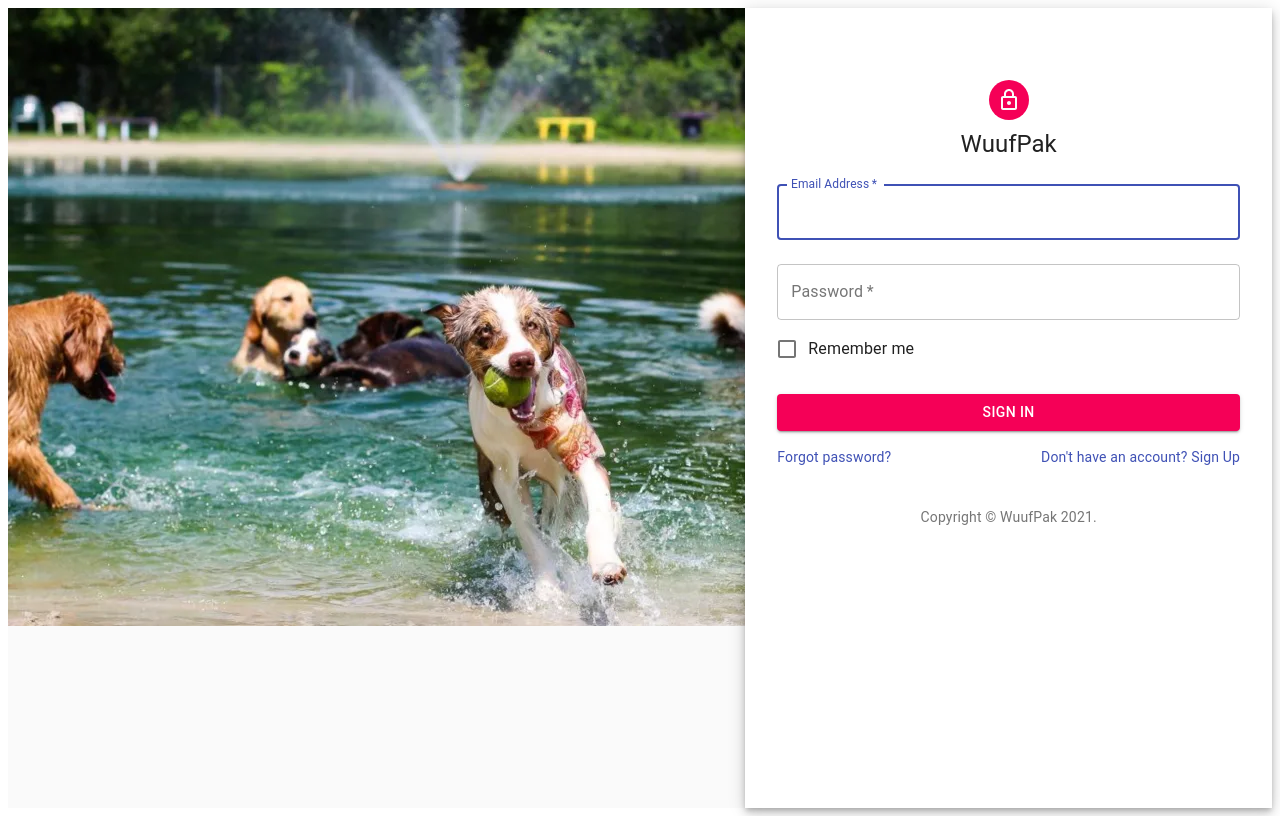
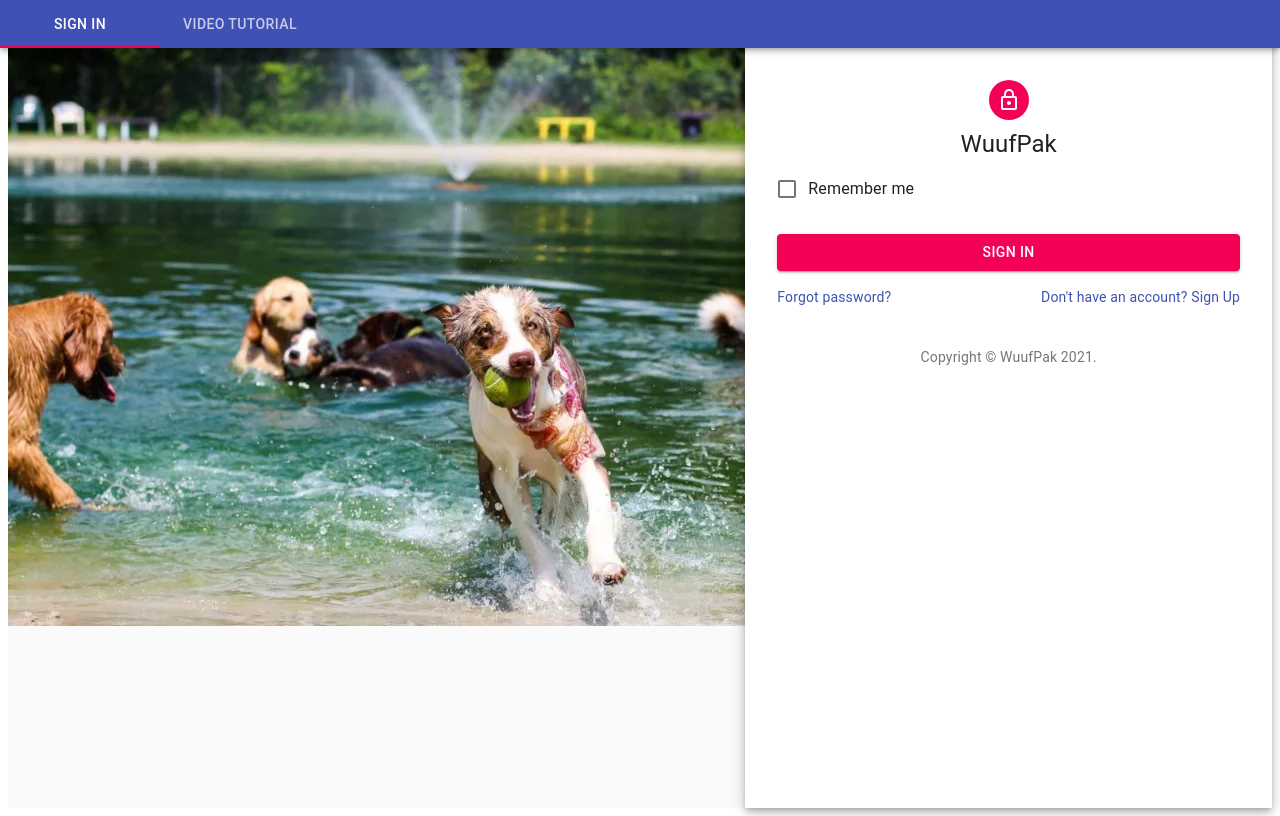
Before and after one commit to apat2010/WuufPak, a React (Create React App) app in the folder client/: page /SignIn in a window 1280 px wide. Built offline with nearby package versions, Linux system fonts and the light colour scheme; no server answers; the HTML template or start-up script is replaced by a standard one.

Commit message:
Integrated Auth). Began refactoring into pages.

```diff
--- a/client/src/App.jsx
+++ b/client/src/App.jsx
@@ -1,4 +1,5 @@
 import React, {useState, useEffect } from 'react';
+import {BrowserRouter, Route, Switch, Link } from 'react-router-dom';
 import axios from 'axios';
 import { Modal } from '@material-ui/core';
 import { makeStyles } from '@material-ui/core/styles';
@@ -8,13 +9,13 @@ import CssBaseline from '@material-ui/core/CssBaseline';
 import TextField from '@material-ui/core/TextField';
 import FormControlLabel from '@material-ui/core/FormControlLabel';
 import Checkbox from '@material-ui/core/Checkbox';
-import Link from '@material-ui/core/Link';
 import Paper from '@material-ui/core/Paper';
 import Box from '@material-ui/core/Box';
 import Grid from '@material-ui/core/Grid';
 import LockOutlinedIcon from '@material-ui/icons/LockOutlined';
 import Typography from '@material-ui/core/Typography';
 import { createMuiTheme } from '@material-ui/core/styles';
+import {Tabs, Tab, AppBar} from '@material-ui/core'
 
 
 import MainPage from './MainPage.jsx'
@@ -22,6 +23,7 @@ import Login from './components/login/Login.jsx'
 import Header from './components/Header/Header.jsx'
 
 export default function App() {
+  const routes = ['/SignIn', '/VideoTutorial'];
   const [showLogin, setShowLogin] = useState(true);
   const [userProfile, setUserProfile] = useState({});
   const [pakData, setPakData] = useState({});
@@ -86,7 +88,7 @@ export default function App() {
       setChatData(response.data)
 
       let chats = response.data;
-      console.log('chats are', chats)
+      console.log('chats are', chats);
       let chatProfiles = [];
       chats.map( (item) => {
         for (var i = 0; i < item.conversation.length; i++) {
@@ -124,9 +126,49 @@ export default function App() {
       lng: -122.08427,
     } // our location object from earlier
   return (
+<div>
     <div>
-     {showLogin ? <Login loggedIn={handleLogin} theme={theme}/> : null}
-     {!showLogin ? <MainPage userProfile={userProfile} pakData={pakData} chatData={chatData} feedData={feedData} postProfiles={postProfiles} chatProfiles={chatProfiles}downloadComplete={downloadComplete} theme={theme}/> : null}
+    <div>
+          <BrowserRouter>
+            <Route
+            path = '/'
+            render = {(history) => (
+
+            <AppBar>
+              <Tabs value={history.location.pathname}>
+                <Tab
+                label= 'Sign In'
+                value={routes[0]}
+                component={Link}
+                to={routes[0]}
+                />
+                <Tab
+                label= 'Video Tutorial'
+                value={routes[1]}
+                component={Link}
+                to={routes[1]}
+                />
+              </Tabs>
+            </AppBar>
+            )}
+            />
+
+            <Switch>
+              <Route path ='/SignIn' component={Login} />
+              {/* <Route path ='/VideoTutorial' component={} /> */}
+            </Switch>
+
+          </BrowserRouter>
+
+          </div>
+
+      </div>
+
+{/*
+      <div>
+      {showLogin ? <Login loggedIn={handleLogin} theme={theme}/> : null}
+      {!showLogin ? <MainPage userProfile={userProfile} pakData={pakData} chatData={chatData} feedData={feedData} postProfiles={postProfiles} chatProfiles={chatProfiles}downloadComplete={downloadComplete} theme={theme}/> : null}
+      </div> */}
     </div>
   );
 
--- a/client/src/components/login/SignIn.jsx
+++ b/client/src/components/login/SignIn.jsx
@@ -14,6 +14,7 @@ import Typography from '@material-ui/core/Typography';
 import { makeStyles } from '@material-ui/core/styles';
 import { createMuiTheme } from '@material-ui/core/styles';
 import login2 from '../avatars/login2.png'
+import { useAuth0 } from "@auth0/auth0-react";
 
 const theme = createMuiTheme({
   palette: {
@@ -78,6 +79,7 @@ const useStyles = makeStyles((theme) => ({
 
 export default function SignIn({signInClicked, signUpClicked, theme}) {
   const classes = useStyles(theme);
+  const { loginWithRedirect } = useAuth0();
 
   return (
     <Grid container component="main" className={classes.root}>
@@ -93,39 +95,17 @@ export default function SignIn({signInClicked, signUpClicked, theme}) {
             WuufPak
           </Typography>
           <form className={classes.form} noValidate>
-            <TextField
-              variant="outlined"
-              margin="normal"
-              required
-              fullWidth
-              id="email"
-              label="Email Address"
-              name="email"
-              autoComplete="email"
-              autoFocus
-            />
-            <TextField
-              variant="outlined"
-              margin="normal"
-              required
-              fullWidth
-              name="password"
-              label="Password"
-              type="password"
-              id="password"
-              autoComplete="current-password"
-            />
             <FormControlLabel
               control={<Checkbox value="remember" color="primary" />}
               label="Remember me"
             />
             <Button
+              onClick={() => loginWithRedirect()}
               type="submit"
               fullWidth
               variant="contained"
               color="secondary"
               className={classes.submit}
-              onClick={signInClicked}
             >
               Sign In
             </Button>
--- a/client/src/index.jsx
+++ b/client/src/index.jsx
@@ -2,6 +2,16 @@
 import React from 'react';
 import ReactDOM from 'react-dom';
 import App from './App.jsx';
+import { Auth0Provider } from "@auth0/auth0-react";
 import Header from './components/Header/Header.jsx'
 
-ReactDOM.render(<App />, document.getElementById('app'));
+ReactDOM.render(
+  <Auth0Provider
+  domain="dev-1pw7a3ec.us.auth0.com"
+  clientId="CZ45IXwQ2V3hCJK1JhJvYcQM5giTruxa"
+  redirectUri={window.location.origin}
+>
+
+  <App />
+</Auth0Provider>, document.getElementById('app')
+);
--- a/package.json
+++ b/package.json
@@ -49,6 +49,7 @@
     "style-loader": "^2.0.0"
   },
   "dependencies": {
+    "@auth0/auth0-react": "^1.4.0",
     "@material-ui/core": "^4.11.3",
     "@material-ui/icons": "^4.11.2",
     "@material-ui/pickers": "^3.2.10",
```
Also changed, not shown: database/index.js (+9 -9 lines), client/src/LandingPage.jsx (added), 1 other file (tests, documents, lock files or other folders).
